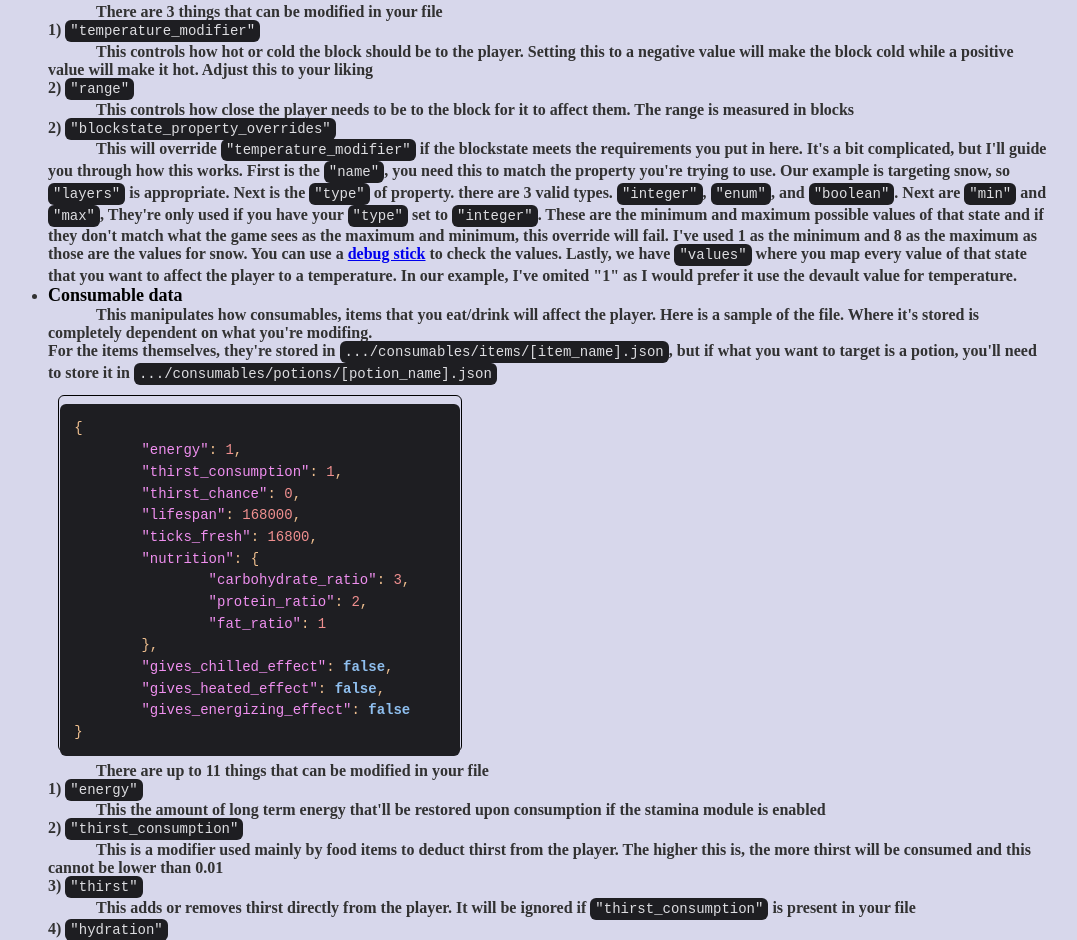
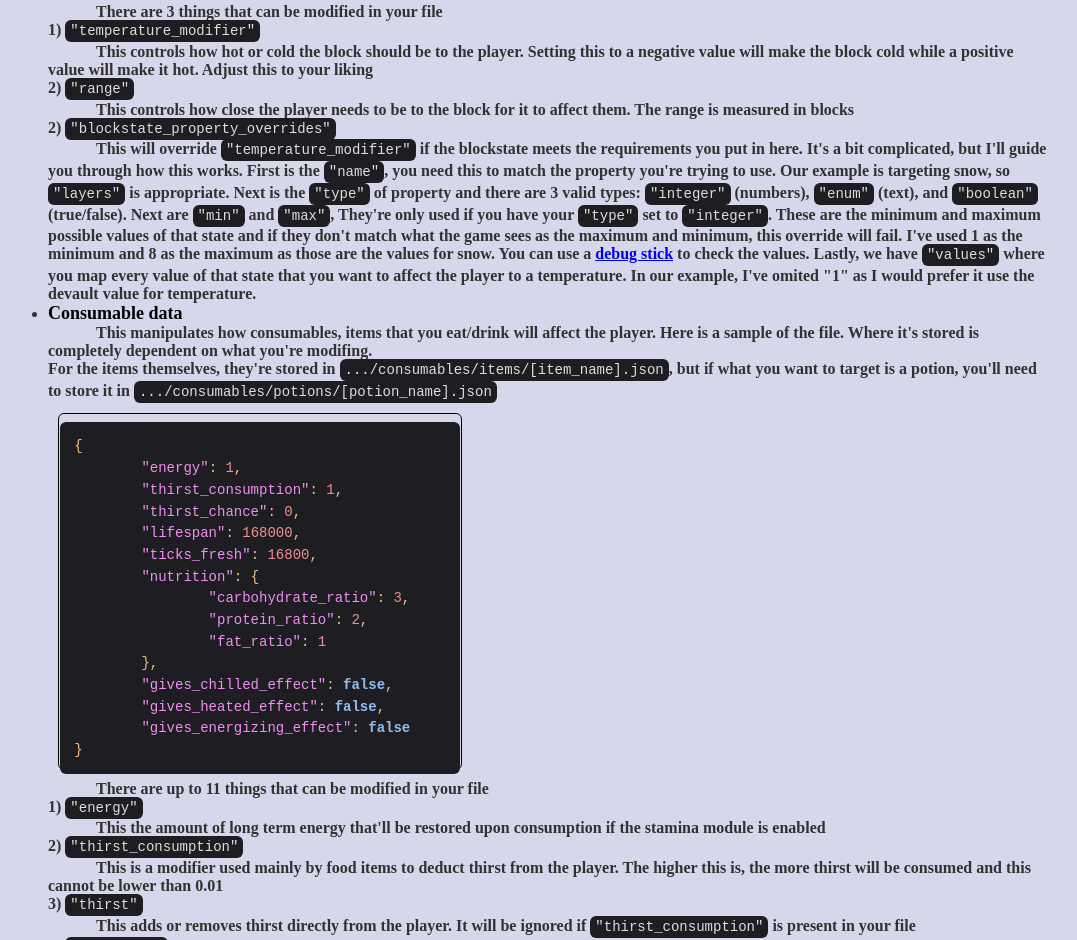
Before and after one commit to Stereowalker/My-Home-Page, a plain HTML site: page survive/index.html in a window 1280 px wide. Shown: the part 4118-5058 px from the top of the page, without its empty margins (92-1169 px from the left). Drawn offline with Linux system fonts and the light colour scheme.

Commit message:
fixes to the survive page

```diff
--- a/survive/index.html
+++ b/survive/index.html
@@ -280,7 +280,7 @@
                 </li>
                 <br>
                 <li>
-                    <h2 id "blockdata">Block data</h2>
+                    <h2 id="blockdata">Block data</h2>
                     <p>
                         <tab1>This manipulates how the blocks around the player affect their temperature. Here is a sample of the file. It's files are stored in <code class="plaintext">.../blocks/[block_name].json</code>
                     </p>
@@ -300,8 +300,8 @@
                     <p>
                         <tab1>This will override <code class="plaintext">"temperature_modifier"</code> if the blockstate meets the requirements you put in here. It's a bit complicated, but I'll guide you through how this works.
                             First is the <code class="plaintext">"name"</code>, you need this to match the property you're trying to use. Our
-                            example is targeting snow, so <code class="plaintext">"layers"</code> is appropriate. Next is the <code class="plaintext">"type"</code> of property. there are
-                            3 valid types. <code class="plaintext">"integer"</code>, <code class="plaintext">"enum"</code>, and <code class="plaintext">"boolean"</code>. Next are <code class="plaintext">"min"</code> and <code class="plaintext">"max"</code>,
+                            example is targeting snow, so <code class="plaintext">"layers"</code> is appropriate. Next is the <code class="plaintext">"type"</code> of property and there are
+                            3 valid types: <code class="plaintext">"integer"</code> (numbers), <code class="plaintext">"enum"</code> (text), and <code class="plaintext">"boolean"</code> (true/false). Next are <code class="plaintext">"min"</code> and <code class="plaintext">"max"</code>,
                             They're only used if you have your <code class="plaintext">"type"</code> set to <code class="plaintext">"integer"</code>. These are the minimum and maximum possible values of that state and if they don't match what the game sees as
                             the maximum and minimum, this override will fail. I've used 1 as the minimum and 8 as the maximum as those are the values for snow. You can use a <a href ="https://minecraft.wiki/w/Debug_Stick">debug stick</a> to check the values.
                             Lastly, we have <code class="plaintext">"values"</code> where you map every value of that state that you want to affect the player to a temperature. In our example, I've omited "1" as I would prefer it use the devault value for temperature.
```
